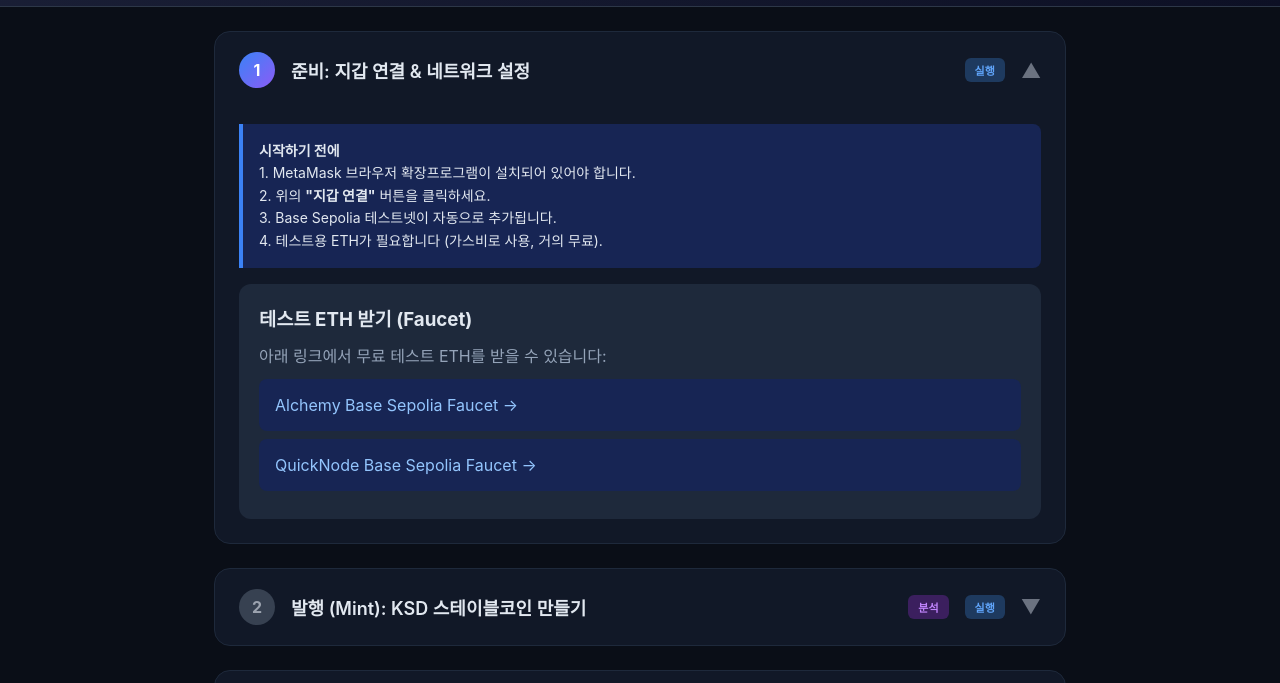
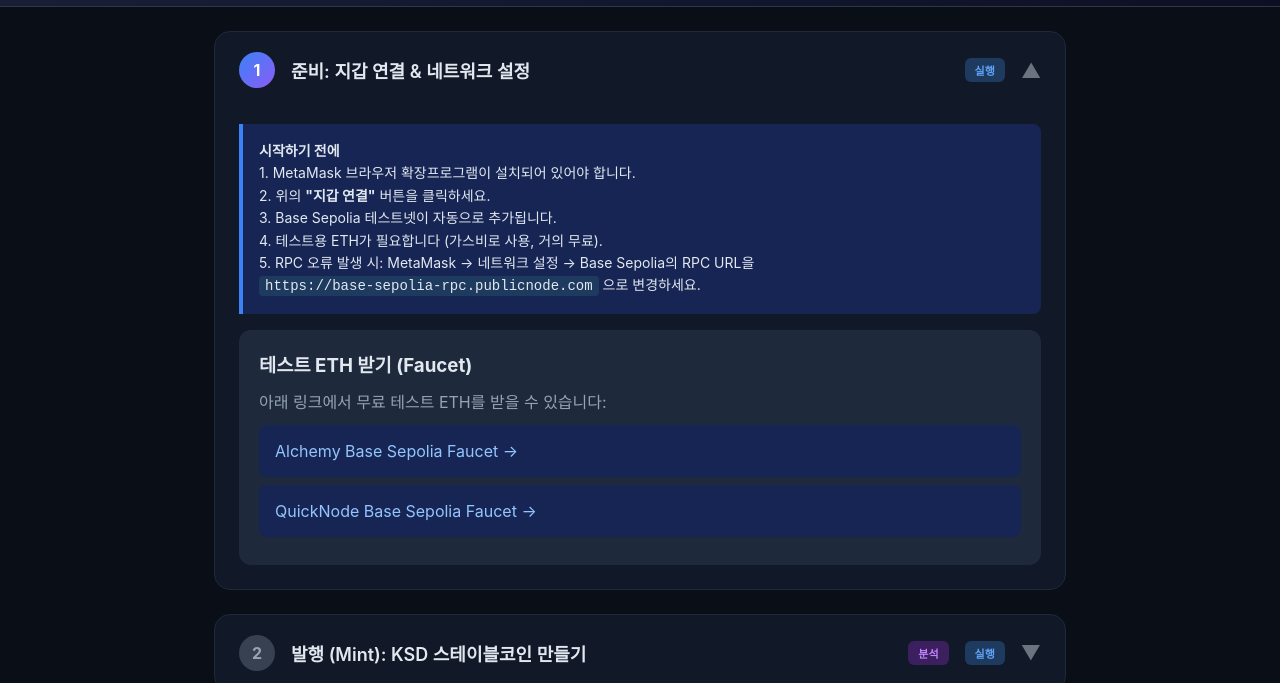
Before and after one commit to sean-kodax/ksd-simulator, a plain HTML site: page app/ksd-simulator.html in a window 1280 px wide. Shown: the part 70-753 px from the top of the page. Drawn offline with nearby package versions, Linux system fonts and the light colour scheme.

Commit message:
fix: add RPC URL troubleshooting guide and use reliable RPC
Default Base Sepolia RPC is rate-limited. Added publicnode.com
as primary RPC and troubleshooting note in Step 1.

Co-Authored-By: Claude Opus 4.6 (1M context) <noreply@anthropic.com>

```diff
--- a/app/ksd-simulator.html
+++ b/app/ksd-simulator.html
@@ -312,7 +312,9 @@
                 1. MetaMask 브라우저 확장프로그램이 설치되어 있어야 합니다.<br>
                 2. 위의 <strong>"지갑 연결"</strong> 버튼을 클릭하세요.<br>
                 3. Base Sepolia 테스트넷이 자동으로 추가됩니다.<br>
-                4. 테스트용 ETH가 필요합니다 (가스비로 사용, 거의 무료).
+                4. 테스트용 ETH가 필요합니다 (가스비로 사용, 거의 무료).<br>
+                5. RPC 오류 발생 시: MetaMask &rarr; 네트워크 설정 &rarr; Base Sepolia의 RPC URL을<br>
+                <code style="background: #1e3a5f; padding: 2px 6px; border-radius: 4px;">https://base-sepolia-rpc.publicnode.com</code> 으로 변경하세요.
             </div>
             <div class="card">
                 <h3>테스트 ETH 받기 (Faucet)</h3>
@@ -606,7 +608,7 @@
         chainId: BASE_SEPOLIA_CHAIN_ID,
         chainName: 'Base Sepolia',
         nativeCurrency: { name: 'ETH', symbol: 'ETH', decimals: 18 },
-        rpcUrls: ['https://sepolia.base.org'],
+        rpcUrls: ['https://base-sepolia-rpc.publicnode.com', 'https://base-sepolia.drpc.org', 'https://sepolia.base.org'],
         blockExplorerUrls: ['https://sepolia.basescan.org']
     };
     const KSD_ABI = [
```
